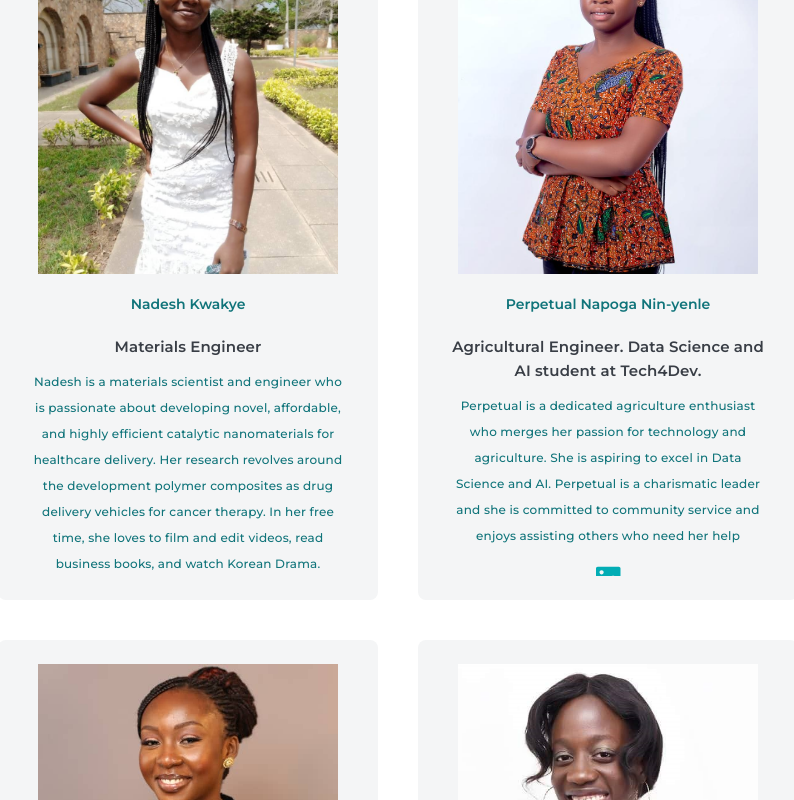
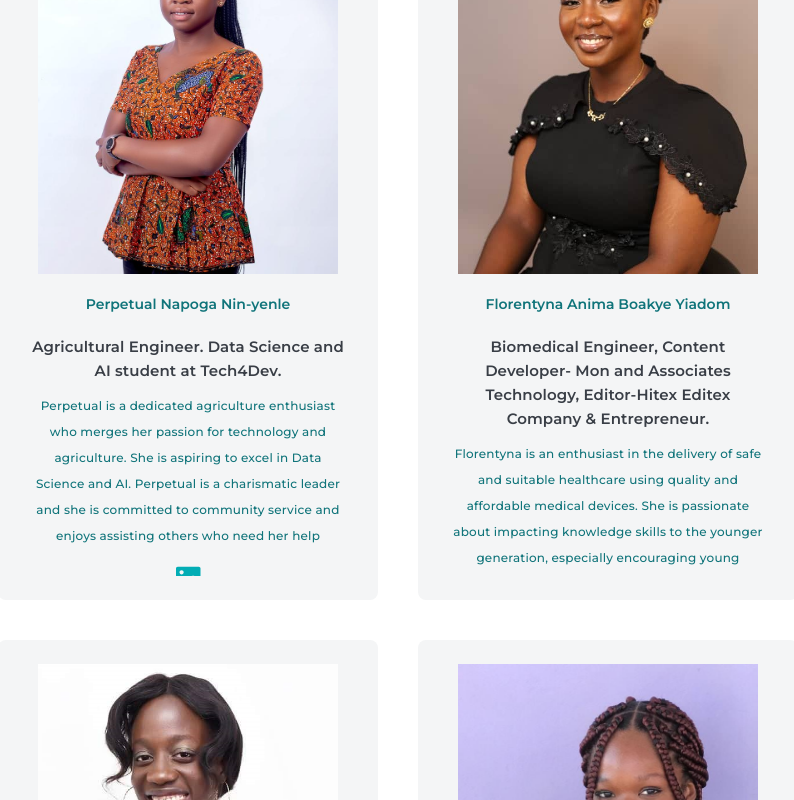
Before and after one commit to Josephine19001/ycem, a Next.js app: page /who-we-are/our-team in a window 1280 px wide. Shown: the part 3620-4420 px from the top of the page, without its empty margins (97-891 px from the left). Built offline with nearby package versions, Linux system fonts and the light colour scheme.

Commit message:
Removed Nadesh

```diff
--- a/src/components/who-we-are/our-team.tsx
+++ b/src/components/who-we-are/our-team.tsx
@@ -13,7 +13,6 @@ import abenaPic from "../../../public/assets/team-pictures/abena.jpeg";
 import daniellePic from "../../../public/assets/team-pictures/danielle.png";
 import florentynaPic from "../../../public/assets/team-pictures/florentyna.jpeg";
 import gertrudePic from "../../../public/assets/team-pictures/gertrude.png";
-import nadeshPic from "../../../public/assets/team-pictures/nadesh-2.jpg";
 import ursulaPic from "../../../public/assets/team-pictures/ursula.jpeg";
 import oforiwaaPic from "../../../public/assets/team-pictures/oforiwaa.jpeg";
 import perpetualPic from "../../../public/assets/team-pictures/perpetual.jpg";
@@ -282,20 +281,6 @@ export const teamInfo = [
     imgSrc: abenaPic,
   },
   {
-    name: "Nadesh Kwakye",
-    jobTitle: "Materials Engineer",
-    bioSummary:
-      "Nadesh is a materials scientist and engineer who is passionate about developing novel, affordable, and highly efficient catalytic nanomaterials for healthcare delivery. Her research revolves around the development polymer composites as drug delivery vehicles for cancer therapy. In her free time, she loves to film and edit videos, read business books, and watch Korean Drama.",
-    socialLinks: [
-      {
-        link: "https://www.linkedin.com/in/kwakye-nadesh-502044183",
-        icon: faLinkedin,
-      },
-    ],
-    imgAlt: "Nadesh's profile picture",
-    imgSrc: nadeshPic,
-  },
-  {
     name: "Perpetual Napoga Nin-yenle",
     jobTitle: "Agricultural Engineer. Data Science and AI student at Tech4Dev.",
     bioSummary:
```
Also changed, not shown: public/assets/team-pictures/nadesh-2.jpg (deleted), public/assets/team-pictures/nadesh.jpeg (deleted).
